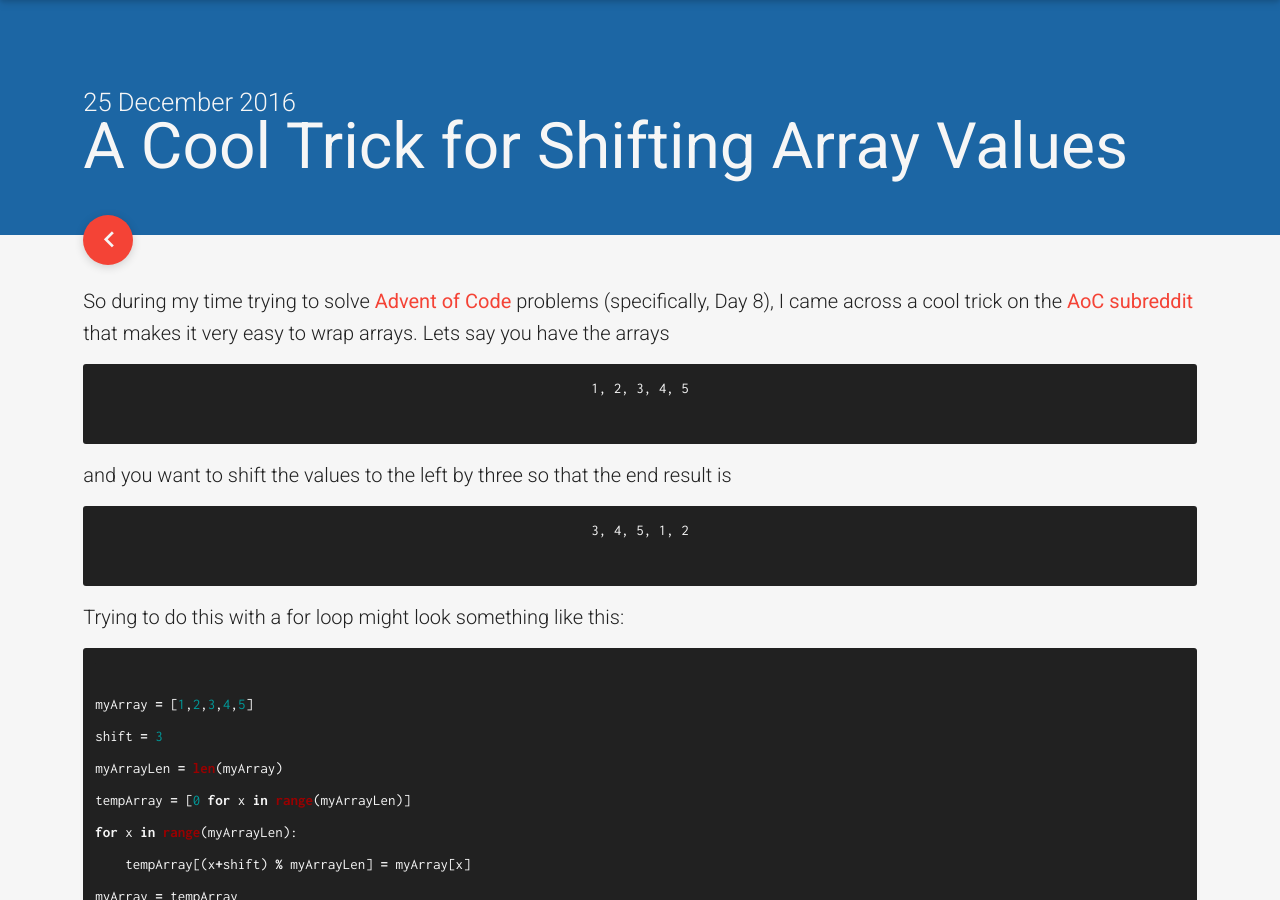
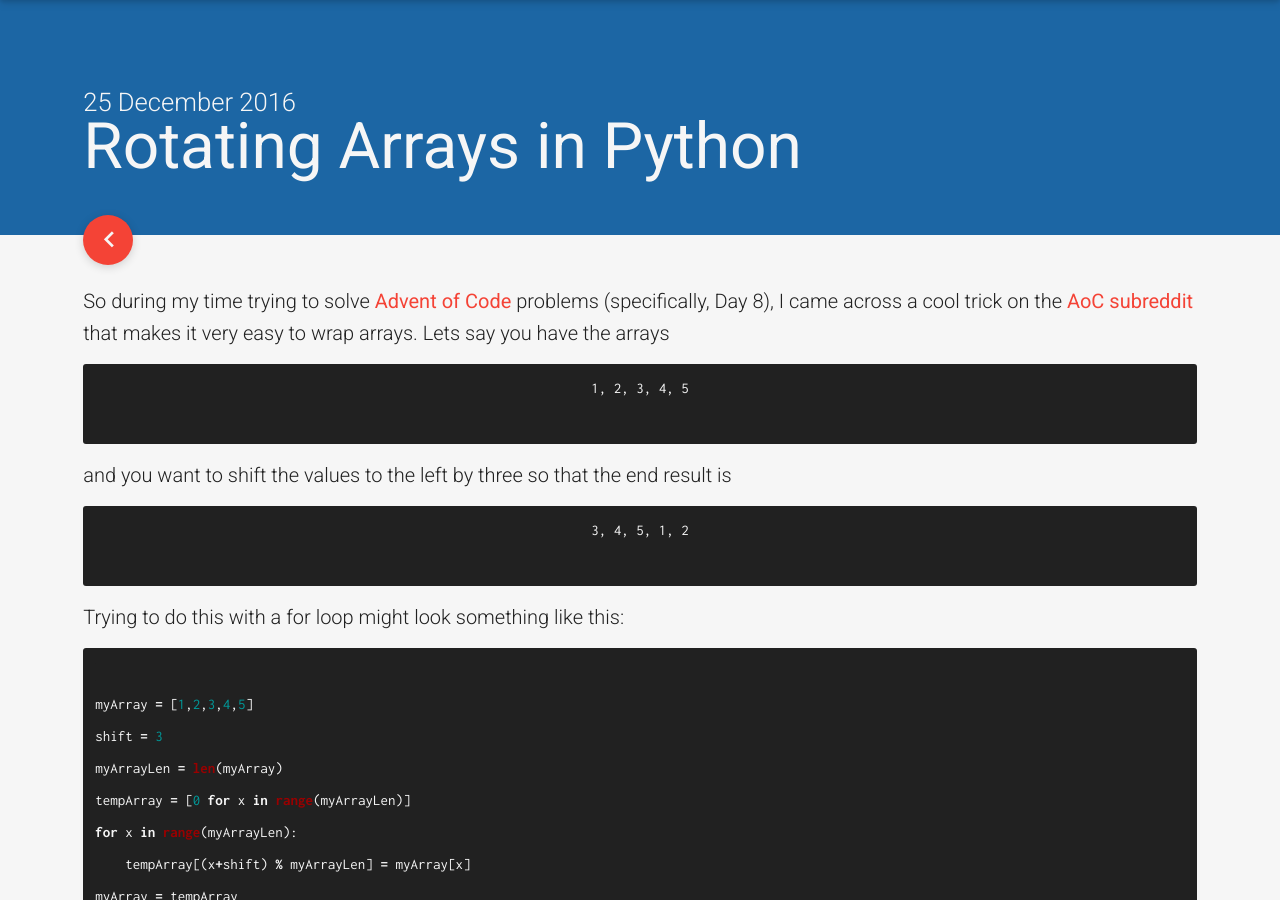
Before and after one commit to spitfire55/spitfire55.github.io, a Jekyll site: the page built from _posts/2016-12-25-Rotating-Arrays-In-Python.md, in a window 1280 px wide and 900 px high. Built offline with Jekyll 4.4.1, drawn with Linux system fonts in a browser that asks for light colours; nearby versions of some CDN libraries.

Commit message:
Changed Title of 25-Dec post

```diff
--- a/_posts/2016-12-25-A-Cool-Trick-For-Shifting-Array-Values.md
+++ b/_posts/2016-12-25-Rotating-Arrays-In-Python.md
@@ -1,7 +1,7 @@
 ---
 layout: post
-title: A Cool Trick for Shifting Array Values
-description: Advent of Code helped me discover a cool way to wrap arrays
+title: Rotating Arrays in Python
+description: Advent of Code helped me discover a cool way to shift arrays
 ---
 
 So during my time trying to solve [Advent of Code]("https://www.adventofcode.com/2016") problems (specifically, Day 8), I came across a cool trick on the [AoC subreddit]("https://www.reddit.com/r/adventofcode/comments/5h52ro/2016_day_8_solutions/") that makes it very easy to wrap arrays. Lets say you have the arrays
```
